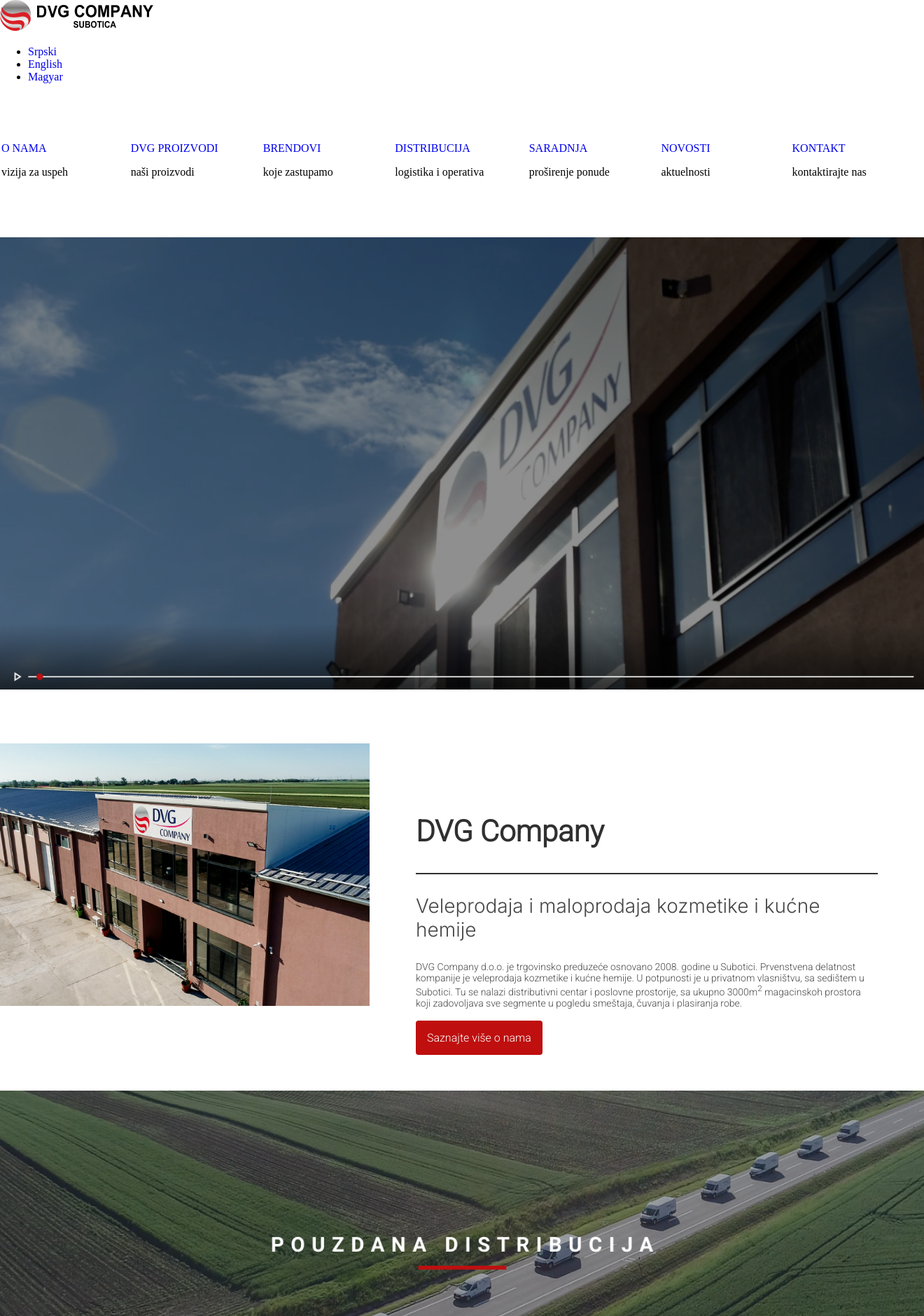
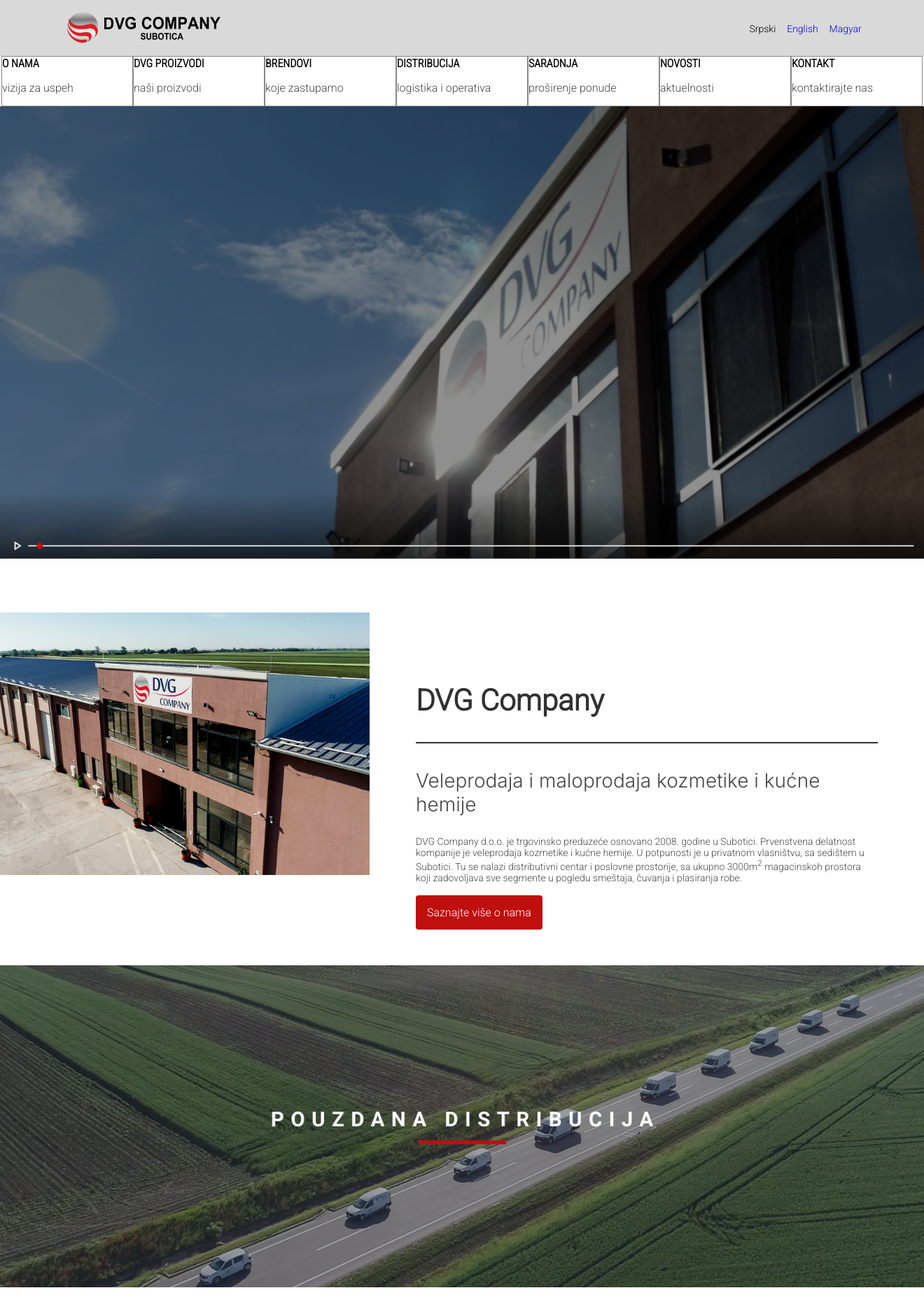
Before and after one commit to sergej319/praksa, a PHP site: page / in a window 1320 px wide. Shown: the top 1880 px of the page at 70% size. Run offline with PHP 8.4, Linux system fonts and the light colour scheme; style sheets or scripts are compiled from the project's sources.

Commit message:
Second commit

```diff
--- a/SASS/style.scss
+++ b/SASS/style.scss
@@ -1,3 +1,6 @@
+*{
+    list-style-type: none;
+}
 body{
     margin: 0;
     background-color:white;
@@ -14,6 +17,8 @@
     font-family: "Inter";
     font-size: 28px;
     color: #474747;
+    margin-top: 0;
+    padding-top: 28px;
 }
 .dugme{
     font-family: "Roboto";
@@ -59,6 +64,8 @@
 }
 .pozadina{
     background-image: url("../img/pozadina.png");
+    background-repeat: no-repeat;
+    background-size: cover;
     justify-content: center;
 }
 table{
@@ -93,7 +100,6 @@
     background-color: #f4f4f4 !important;
     text-align: center;
     width: 100%;
-    padding: 30px auto;
 }
 .p14{
     font-family: "Roboto";
@@ -149,16 +155,158 @@
 .brendovi-png{
     padding-bottom: 50px;
 }
-/*listanje-kese">
-                    KESE I FOLIJE
-                </a>
-                <a href="#" class="listanje-kuhinja">
-                    ZA KUHINJU
-                </a>
-                <a href="#" class="listanje-ubrusi">
-                    UBRUSI I TOALET PAPIRI
-                </a>
-                <a href="#" class="listanje-kozmetika">
-                    KOZMETIKA
-                </a>
-                <a href="#" class="listanje-kante">*/
+.footer{
+    background-image: url("../img/footer-bg.png") !important;
+    background-size: cover;
+    color: #fff;
+}
+.footer a{
+    color: #fff;
+}
+.info .bigger{
+    font-family: "Inter";
+    font-size: 28px;
+}
+.copyright{
+    background-color: black;
+    background-size: cover;
+    display: flex;
+    width:100%;
+    justify-content: space-between;
+    align-items: center;
+    opacity: 0.4;
+    font-family: "Roboto";
+    font-size: 14px;
+}
+.sp{
+    justify-content: right !important;
+    width: 40%;
+    display: flex;
+    margin-right: 25px;
+}
+.prava{
+    margin-left: 65px;
+    margin-top: 25px;
+    margin-bottom: 24px;
+    width: 40%;
+    display: flex;
+}
+.config{
+    margin-left: 98px;
+    width: 40%;
+    display: flex;
+    gap: 30px;
+}
+.copyright a{
+    text-decoration: underline;
+    font-weight: bold;
+}
+.info a{
+    text-decoration: underline;
+}
+.contacts-item{
+    margin: 0;
+    font-family: "Roboto";
+    font-size: 14px;
+    width: 166px;
+}
+.contacts-li p{
+    margin: 0;
+    padding: 0;
+}
+.contacts-li{
+    display: flex;
+
+}
+.logo-foot{
+    padding-top: 67px;
+}
+.footer-container{
+    margin-left: 15%;
+    margin-right: auto;
+    display: flex;
+}
+.info{
+    padding-top: 85px;
+    width: 35%;
+}
+.bigger{
+    margin-left: 10%;
+    font-family: "Inter";
+    font-size: 28px;
+    color: #fff;
+}
+.links{
+    margin-left: 5%;
+    margin-top: 0;
+    margin-bottom: 0;
+    padding: 0;
+    font-family: "Roboto Condensed";
+    font-size: 16px;
+    line-height: 26px;
+}
+.footer-navbar{
+    padding-top: 85px;
+    width: 20%;
+}
+.socials{
+    padding-top: 85px;
+    width: 22.5%;
+}
+.soc-head{
+    font-family: "Roboto";
+    font-size: 14px;
+}
+.head-top{
+    background-color: #d9d9d9;
+    padding-top: 17px;
+    padding-bottom: 14px;
+    padding-left: 7.3%;
+    display: flex;
+    justify-content: space-between;
+}
+.head-nav-menu{
+    justify-content: right;
+    padding-right: 7.3%;
+    justify-content: space-between;
+    gap: 16.82px;
+}
+.nav-item-my{
+    float: left;
+    font-family: "Roboto";
+    font-size: 14px;
+}
+.nav-link-my{
+    margin-left: 15.82px;
+}
+.icons{
+    height: 20px;
+    margin-right: 17.33px;
+}
+.contacts{
+    margin-bottom: 49.17px;
+}
+.head-bottom{
+    display: flex;
+    margin-left: auto;
+    margin-right: auto;
+    justify-content: center;
+    width: 90%;
+}
+.nb-h3{
+    font-family: "Roboto Condensed";
+    font-size: 16px;
+    color: #000;
+    justify-content: center;
+    font-weight: bold;
+    border: 0.5px solid #888787;
+    width: 186px;
+}
+.description{
+    font-family: "Roboto";
+    font-size: 16px;
+    color: #474747;
+    margin-left: auto;
+    margin-right: auto;
+    font-weight: lighter;
+}
--- a/constants/footer.php
+++ b/constants/footer.php
@@ -5,7 +5,6 @@
     <meta http-equiv="X-UA-Compatible" content="IE=edge">
     <meta name="viewport" content="width=device-width, initial-scale=1.0">
     <title>Footer</title>
-    <link rel="stylesheet" href="SASS/footer.scss">
     <link href="https://fonts.googleapis.com/css2?family=Roboto:wght@300&700display=swap" rel="stylesheet">
     <link href="https://fonts.googleapis.com/css2?family=Roboto+Condensed:wght@300&700display=swap" rel="stylesheet">
     <link href="https://fonts.googleapis.com/css2?family=Inter:wght@300&700display=swap" rel="stylesheet">
@@ -13,12 +12,13 @@
 <body>
 
     <div class="footer">
-        <div class="logo"><img src="img/Vector.png"></div>
-        <div class="info"><p class="bigger">D.V.G. COMPANY</p>
+
+        <div class="footer-container"><div class="logo-foot"><img src="img/Vector.png"></div>
+        <div class="info"><div class="bigger">D.V.G. COMPANY</div>
                             <ul class="contacts">
-                                <li class="contacts-item"><a href="#" class="contacts-item">Čantavirski put bb<br>24000 Subotica, Srbija</a></li>
-                                <li class="contacts-item"><a href="#">+381 24 568 555</a></li>
-                                <li class="contacts-item"><a href="#">office@dvgcompany.com</a></li>
+                                <div class="contacts-li"><img src="img/location.png" class="icons"><li class="contacts-item"><div class="contacts-item">Čantavirski put bb 24000 Subotica, Srbija</div></li></div><br>
+                                <div class="contacts-li"><img src="img/phone.png" class="icons"><li class="contacts-item"><a href="#">+381 24 568 555</a></li></div><br>
+                                <div class="contacts-li"><img src="img/mail.png" class="icons"><li class="contacts-item"><a href="#">office@dvgcompany.com</a></li></div>
                             </ul>
         </div>
         <div class="footer-navbar">
@@ -33,14 +33,18 @@
             </ul>
         </div>
         <div class="socials">
-            <p>Pratite nas:</p>
-            <img src="../imf/socials.png" href="#">
+            <div class="soc-head">Pratite nas:</div><br>
+            <img src="img/f.png" href="#">
+            <img src="img/tweet.png" href="#">
+            <img src="img/yt.png" href="#">
+            <img src="img/mess.png" href="#">
+        </div>
         </div>
         <div class="copyright">
-            <p>Copyright © 2021 DVG Company, Subotica d.o.o. Sva prava Zadržana.</p>
-            <a href="#">Privatnost podataka</a>
-            <a href="#">Uslovi korišćenja</a>
-            <p>Powered by:<a href="#">StudioPresent</a></p>
+            <p class="prava">Copyright © 2021 DVG Company, Subotica d.o.o. Sva prava Zadržana.</p>
+            <div class="config"><a href="#">Privatnost podataka</a>
+            <a href="#">Uslovi korišćenja</a></div>
+            <p class="sp">Powered by:<a href="#">StudioPresent</a></p>
         </div>
     </div>
 
--- a/constants/header.php
+++ b/constants/header.php
@@ -7,26 +7,22 @@
     <title>Header</title>
 </head>
 <body>
-    <div class="top">
-        <div class="logo"><img src="img/logo.png"></div>
-            <ul class="nav-menu">
-                <li class="nav-item-my"><a href="#" class="nav-link-my">Srpski</a></li>
+    <div class="head-top">
+        <div class="logo-head"><img src="img/logo.png"></div>
+            <ul class="head-nav-menu">
+                <li class="nav-item-my"><a>Srpski</a></li><!--hover i ostalo treba uraditi-->
                 <li class="nav-item-my"><a href="#" class="nav-link-my">English</a></li>
                 <li class="nav-item-my"><a href="#" class="nav-link-my">Magyar</a></li>
             </ul>
     </div>
-    <div class="bottom">
-        <table class="navbar">
-            <tr>
-                <td><a href="#" class="nb-h3">O NAMA</a><p class="description">vizija za uspeh</p></td>
-                <td><a href="#" class="nb-h3">DVG PROIZVODI</a><p class="description">naši proizvodi</p></td>
-                <td><a href="#" class="nb-h3">BRENDOVI</a><p class="description">koje zastupamo</p></td>
-                <td><a href="#" class="nb-h3">DISTRIBUCIJA</a><p class="description">logistika i operativa</p></td>
-                <td><a href="#" class="nb-h3">SARADNJA</a><p class="description">proširenje ponude</p></td>
-                <td><a href="#" class="nb-h3">NOVOSTI</a><p class="description">aktuelnosti</p></td>
-                <td><a href="#" class="nb-h3">KONTAKT</a><p class="description">kontaktirajte nas</p></td>
-            </tr>
-        </table>
+    <div class="head-bottom">
+        <a href="#"><div class="nb-h3">O NAMA<p class="description">vizija za uspeh</p></div></a>
+        <a href="#"><div class="nb-h3">DVG PROIZVODI<p class="description">naši proizvodi</p></div></a>
+        <a href="#"><div class="nb-h3">BRENDOVI<p class="description">koje zastupamo</p></div></a>
+        <a href="#"><div class="nb-h3">DISTRIBUCIJA<p class="description">logistika i operativa</p></div></a>
+        <a href="#"><div class="nb-h3">SARADNJA<p class="description">proširenje ponude</p></div></a>
+        <a href="#"><div class="nb-h3">NOVOSTI<p class="description">aktuelnosti</p></div></a>
+        <a href="#"><div class="nb-h3">KONTAKT<p class="description">kontaktirajte nas</p></div></a>
     </div>
 </body>
 </html>
--- a/index.php
+++ b/index.php
@@ -68,26 +68,26 @@
                 kupci.
             </p>
             <div class="sve-kartice">
-                <div class="kartica">
+                <a href="#"><div class="kartica">
                     <img src="img/kese.png" class="kartica-img">
                     <div class="kartica-opis">KESE I FOLIJE</div>
-                </div>
-                <div class="kartica">
+                </div></a>
+                <a href="#"><div class="kartica">
                     <img src="img/kuhinja.png" class="kartica-img">
                     <div class="kartica-opis">ZA KUHINJU</div>
-                </div>
-                <div class="kartica">
+                </div></a>
+                <a href="#"><div class="kartica">
                     <img src="img/ubrusi.png" class="kartica-img">
                     <div class="kartica-opis">UBRUSI I TOALET PAPIRI</div>
-                </div>
-                <div class="kartica">
+                </div></a>
+                <a href="#"><div class="kartica">
                     <img src="img/kozmetika.png" class="kartica-img">
                     <div class="kartica-opis">KOZMETIKA</div>
-                </div>
-                <div class="kartica">
+                </div></a>
+                <a href="#"><div class="kartica">
                     <img src="img/kante.png" class="kartica-img">
                     <div class="kartica-opis">PLASTIČNE KANTE</div>
-                </div>
+                </div></a>
             </div>
         </div>
         <div class="brendovi">
```
Also changed, not shown: SASS/footer.scss (deleted), img/location.png (added), img/mail.png (added), img/phone.png (added).
